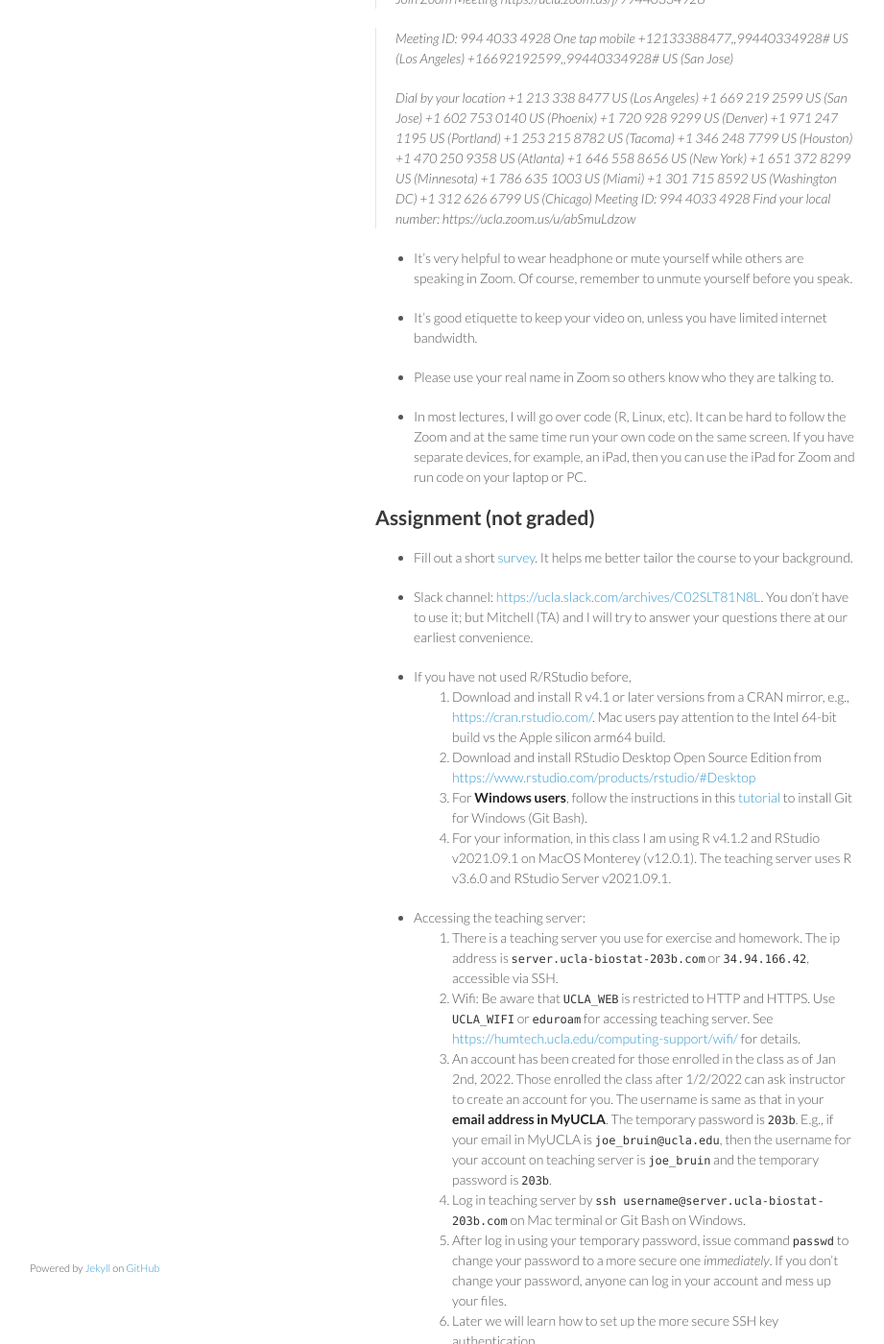
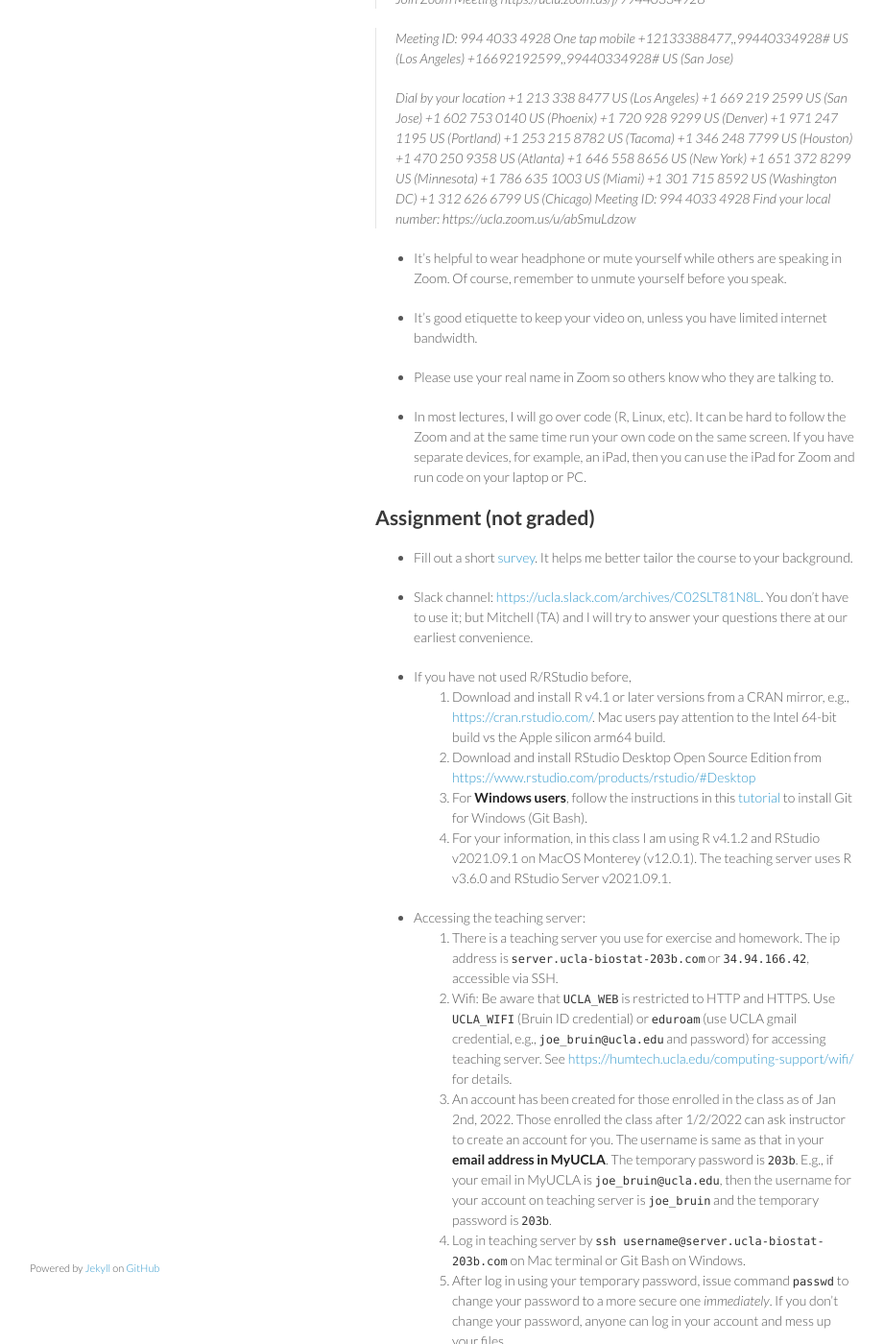
Before and after one commit to ucla-biostat-203b/2022winter, a Jekyll site: the page built from _posts/2022-01-04-week1-day1.md, in a window 1280 px wide and 1400 px high, scrolled down 683 px. Shown: the whole window at 96% size, without its empty margins (179-1100 px from the left). Built offline with Jekyll 4.4.1, drawn with Linux system fonts in a browser that asks for light colours; comment, search, counter and statistics services are not loaded.

Commit message:
login info for eduroam

```diff
--- a/_posts/2022-01-04-week1-day1.md
+++ b/_posts/2022-01-04-week1-day1.md
@@ -48,7 +48,7 @@ Dial by your location
 Meeting ID: 994 4033 4928
 Find your local number: https://ucla.zoom.us/u/abSmuLdzow
 
-- It's very helpful to wear headphone or mute yourself while others are speaking in Zoom. Of course, remember to unmute yourself before you speak.
+- It's helpful to wear headphone or mute yourself while others are speaking in Zoom. Of course, remember to unmute yourself before you speak.
 
 - It's good etiquette to keep your video on, unless you have limited internet bandwidth.
 
@@ -70,7 +70,7 @@ Find your local number: https://ucla.zoom.us/u/abSmuLdzow
 
 * Accessing the teaching server:
   0. There is a teaching server you use for exercise and homework. The ip address is `server.ucla-biostat-203b.com` or `34.94.166.42`, accessible via SSH.
-  0. Wifi: Be aware that `UCLA_WEB` is restricted to HTTP and HTTPS. Use `UCLA_WIFI` or `eduroam` for accessing teaching server. See <https://humtech.ucla.edu/computing-support/wifi/> for details.
+  0. Wifi: Be aware that `UCLA_WEB` is restricted to HTTP and HTTPS. Use `UCLA_WIFI` (Bruin ID credential) or `eduroam` (use UCLA gmail credential, e.g., `joe_bruin@ucla.edu` and password) for accessing teaching server. See <https://humtech.ucla.edu/computing-support/wifi/> for details.
   0. An account has been created for those enrolled in the class as of Jan 2nd, 2022. Those enrolled the class after 1/2/2022 can ask instructor to create an account for you. The username is same as that in your **email address in MyUCLA**. The temporary password is `203b`. E.g., if your email in MyUCLA is `joe_bruin@ucla.edu`, then the username for your account on teaching server is `joe_bruin` and the temporary password is `203b`.
   0. Log in teaching server by `ssh username@server.ucla-biostat-203b.com` on Mac terminal or Git Bash on Windows.
   0. After log in using your temporary password, issue command `passwd` to change your password to a more secure one *immediately*. If you don't change your password, anyone can log in your account and mess up your files.
```
